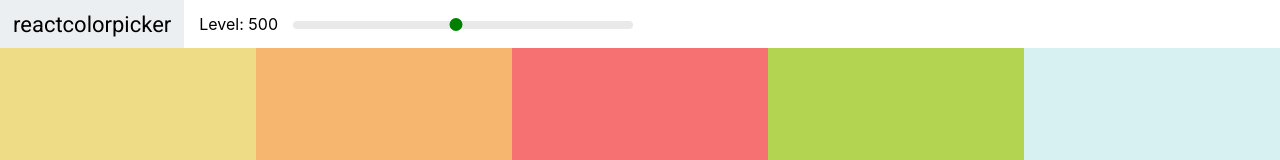
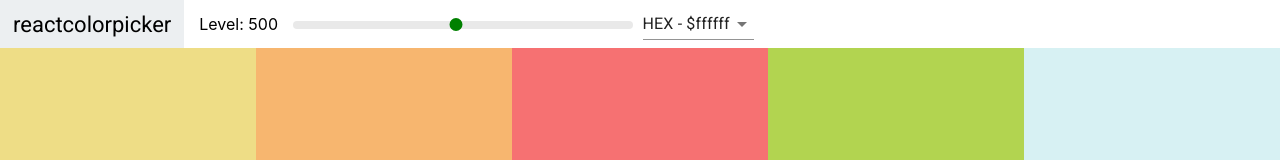
Before and after one commit to TamasFarago/React-Color-App, a React (Create React App) app: page / in a window 1280 px wide. Shown: the top 160 px of the page. Built offline with nearby package versions, Linux system fonts and the light colour scheme.

Commit message:
Add Select and Material UI

```diff
--- a/package.json
+++ b/package.json
@@ -3,6 +3,7 @@
   "version": "0.1.0",
   "private": true,
   "dependencies": {
+    "@material-ui/core": "^4.11.0",
     "@testing-library/jest-dom": "^4.2.4",
     "@testing-library/react": "^9.5.0",
     "@testing-library/user-event": "^7.2.1",
--- a/src/ColorHelpers.js
+++ b/src/ColorHelpers.js
@@ -22,7 +22,7 @@
                         id: color.name.toLowerCase().replace(/ /g, "-"),
                         hex: scale[i],
                         rgb: chroma(scale[i]).css(),
-                        rgba: chroma(scale[i]).css().replace("rgba", "rgba").replace(")", ",1.0)")
+                        rgba: chroma(scale[i]).css().replace("rgb", "rgba").replace(")", ",1.0)")
                     })
                 }
             }
--- a/src/NavBar.js
+++ b/src/NavBar.js
@@ -1,11 +1,23 @@
 import React, { Component } from 'react'
+import Select from "@material-ui/core/Select"
+import MenuItem from "@material-ui/core/MenuItem"
 import 'rc-slider/assets/index.css';
 import Slider, { Range } from 'rc-slider';
 import "./NavBar.css"
 
 export default class NavBar extends Component {
+    constructor(props){
+        super(props);
+        this.state = {format: "hex"}
+        this.handleChange = this.handleChange.bind(this)
+    }
+    handleChange(e){
+        this.setState({format: e.target.value});
+        this.props.handleChange(e.target.value)
+    }
     render() {
         const {level, changeLevel} = this.props
+        const { format } = this.state
         return (
             <header className="Navbar">
                 <div className="logo">
@@ -22,6 +34,14 @@
                 </div>
 
                 </div>
+                <div className="select-container">
+                    <Select value={format} onChange={this.handleChange}>
+                        <MenuItem value="hex">HEX - $ffffff</MenuItem>
+                        <MenuItem value="rgb">RGB - rgb(255, 255, 255)</MenuItem>
+                        <MenuItem value="rgba">RGBA - rgb(255, 255, 255, 1.0 )</MenuItem>
+
+                    </Select>
+                </div>
 
             </header>
         )
--- a/src/Palette.js
+++ b/src/Palette.js
@@ -7,22 +7,28 @@
 export default class Palette extends Component {
     constructor(props){
         super(props);
-        this.state = {level: 500};
+        this.state = {level: 500, format:"hex"};
         this.changeLevel = this.changeLevel.bind(this)
+        this.changeFormat = this.changeFormat.bind(this)
     }
     changeLevel(level){
         this.setState({ level })
     }
+    changeFormat(val){
+        this.setState({format: val})
+    }
     render() {
         const { colors } = this.props.palette;
-        const { level } = this.state;
+        const { level, format } = this.state;
         const colorBoxes = colors[level].map(color => (
-            <ColorBox background={color.hex} name={color.name}/>
+            <ColorBox background={color[format]} name={color.name}/>
         ))
         return (
             <div className="Palette">
                 {/* Navbar goes here */}
-                <Navbar level={level} changeLevel={this.changeLevel}/>
+                <Navbar level={level}
+                changeLevel={this.changeLevel}
+                handleChange = {this.changeFormat}/>
                 <div className="Palette-colors">
                     {/* bunch of color boxes */}
                     {colorBoxes}
```
Also changed, not shown: src/NavBar.css (line endings or trailing spaces), 1 other file (tests, documents, lock files or other folders).
